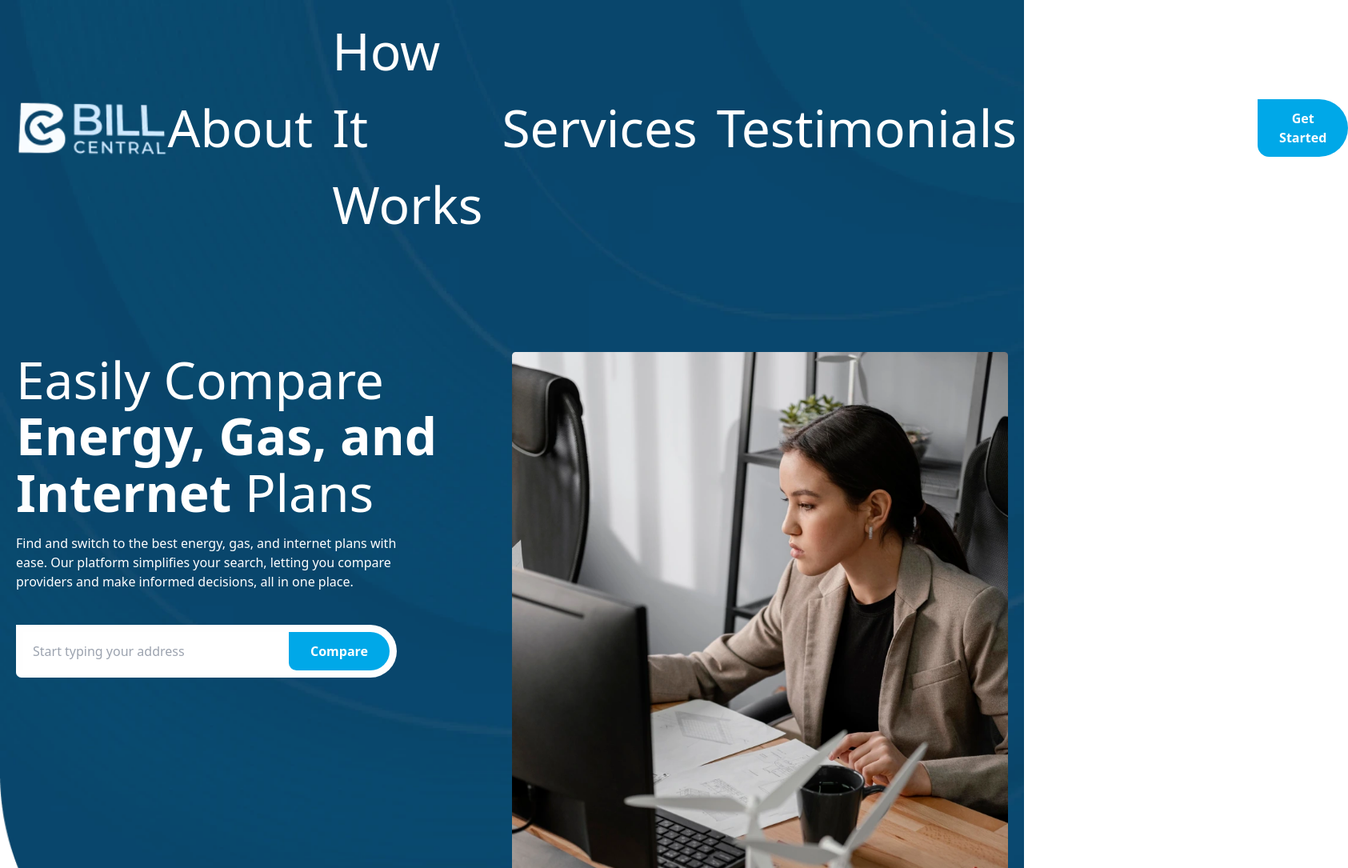
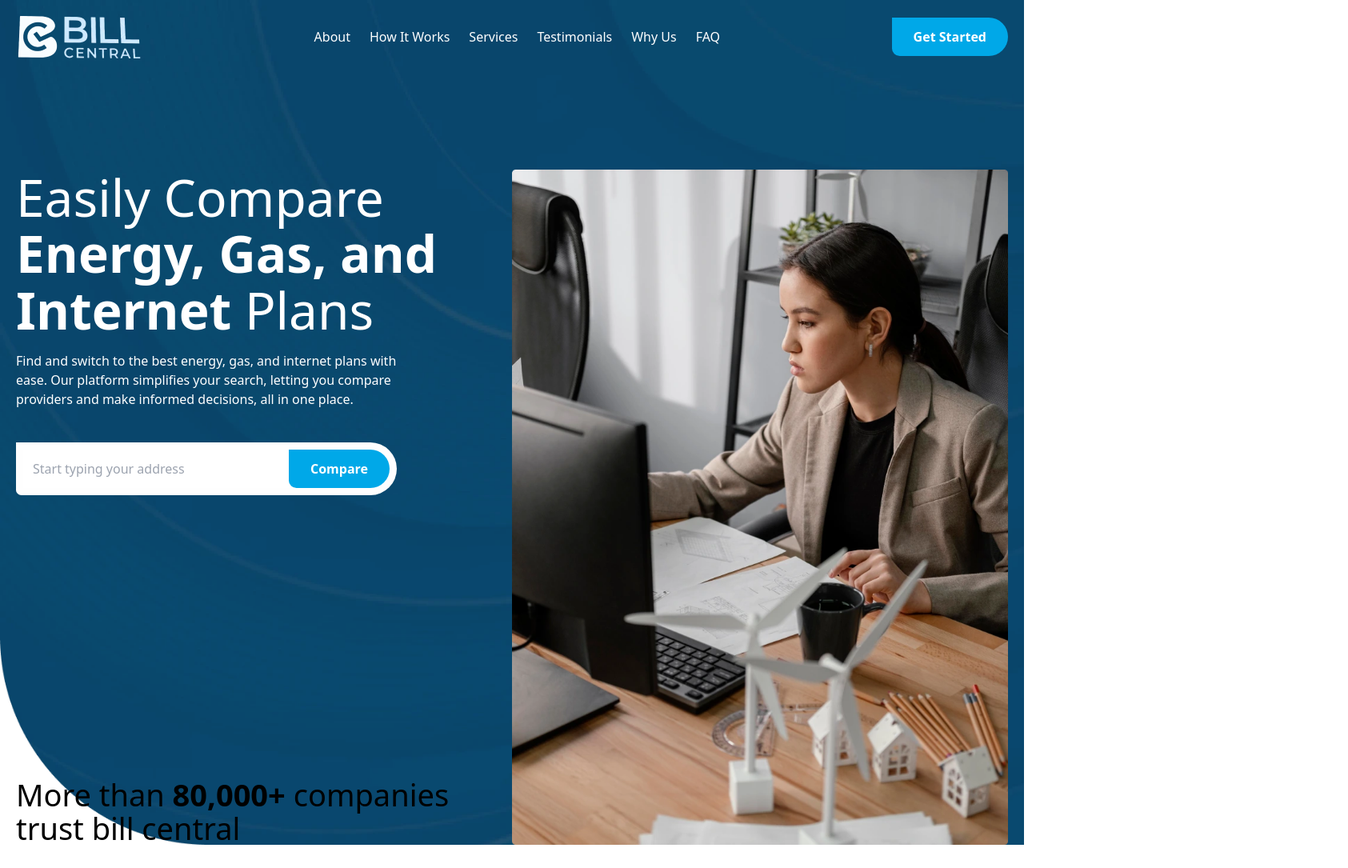
Before and after one commit to SachinBishnoi-503/againsetup, a React (Create React App) app: page / in a window 1280 px wide. Shown: the top 1085 px of the page at 80% size, 1685 px wide, since content can reach past the window. After the commit the page ends 1061 px from the top, so only its background shows below. Built offline with nearby package versions, Linux system fonts and the light colour scheme.

Commit message:
header logo height width adjust

```diff
--- a/src/common/Header.jsx
+++ b/src/common/Header.jsx
@@ -37,7 +37,7 @@ const Header = () => {
         <div className={`${!show ? "min-h-screen " : ""} `}>
             <div className="flex justify-between items-center py-4 container ">
                 <a href="/">
-                    <img className='pointer-events-none max-w-[207px] min-h-[72px]' src={headerlogo } />
+                    <img className='pointer-events-none max-md:max-w-[120px] md:max-w-[207px] max-min-h-[40px] md::min-h-[72px]' src={headerlogo } />
                 </a>
                 <div className={`flex flex-col lg:flex-row items-center max-lg:z-20 gap-[24px] max-lg:gap-6 max-lg:fixed max-lg:justify-center duration-300 ease-linear top-0 max-lg:-right-full bg-blue-500 lg:bg-transparent max-lg:h-screen max-lg:w-full ${show ? "" : " !right-0"
                     }`}>
--- a/src/components/Hero.jsx
+++ b/src/components/Hero.jsx
@@ -11,7 +11,7 @@ const Hero = () => {
       <div className='container mx-auto flex flex-wrap mt-[120px] max-lg:mt-12 max-lg:gap-5'>
         <div className='w-1/2 max-lg:w-full flex flex-col justify-between'>
           <div>
-            <h1 className='!leading-110 text-custom-xl max-lg:text-5xl max-md:text-4xl max-sm:text-3xl font-normal text-white max-w-[612px] max-lg:max-w-full'>Easily Compare <span className='font-bold'> Energy, Gas, and Internet </span> Plans</h1>
+            <h1 className='!leading-110 text-custom-6xl max-lg:text-5xl max-md:text-4xl max-sm:text-3xl font-normal text-white max-w-[612px] max-lg:max-w-full'>Easily Compare <span className='font-bold'> Energy, Gas, and Internet </span> Plans</h1>
             <p className='text-white max-w-[506px] !leading-150 max-lg:max-w-full mt-4 max-md:text-sm'>Find and switch to the best energy, gas, and internet plans with ease. Our platform simplifies your search, letting you compare providers and make informed decisions, all in one place.</p>
             <div className='max-w-[476px] max-lg:!my-5 bg-[#FEFEFE] !mt-custom-10 p-[9px] flex w-full rounded-[0_100px_100px_20px]'>
               <input className='w-full outline-none items-center placeholder:text-bluish-grey px-3 text-bluish-grey' placeholder='Start typing your address' type="text" />
@@ -19,8 +19,8 @@ const Hero = () => {
             </div>
           </div>
           <div>
-            <p className='!leading-110 max-lg:text-3xl max-md:text-2xl max-sm:text-xl text-custom-lg max-w-[548px] text-green-vogue max-lg:text-white max-lg:max-w-full'>More than <span className='font-bold text-sky-blue'> 80,000+ </span> companies trust bill central </p>
-          </div>
+              <p className='!leading-110 max-lg:text-3xl max-md:text-2xl max-sm:text-xl text-custom-4xl max-w-[548px] text-green-vogue max-lg:text-white max-lg:max-w-full'>More than <span className='font-bold text-ball-blue'> 80,000+ </span> companies trust bill central </p>
+            </div>
         </div>
         <div className='w-1/2 max-lg:w-full'>
           <img className='max-lg:w-full' src={heroffice} alt="HeroImage" />
--- a/tailwind.config.js
+++ b/tailwind.config.js
@@ -27,8 +27,8 @@ module.exports = {
         '150': '150%',
       },
       fontSize: {
-        'custom-lg': '38px',
-        'custom-xl': '64px',
+        'custom-4xl': '38px',
+        'custom-6xl': '64px',
       },
       margin: {
         'custom-10': '42px',
```
Also changed, not shown: 1 other file (tests, documents, lock files or other folders).
